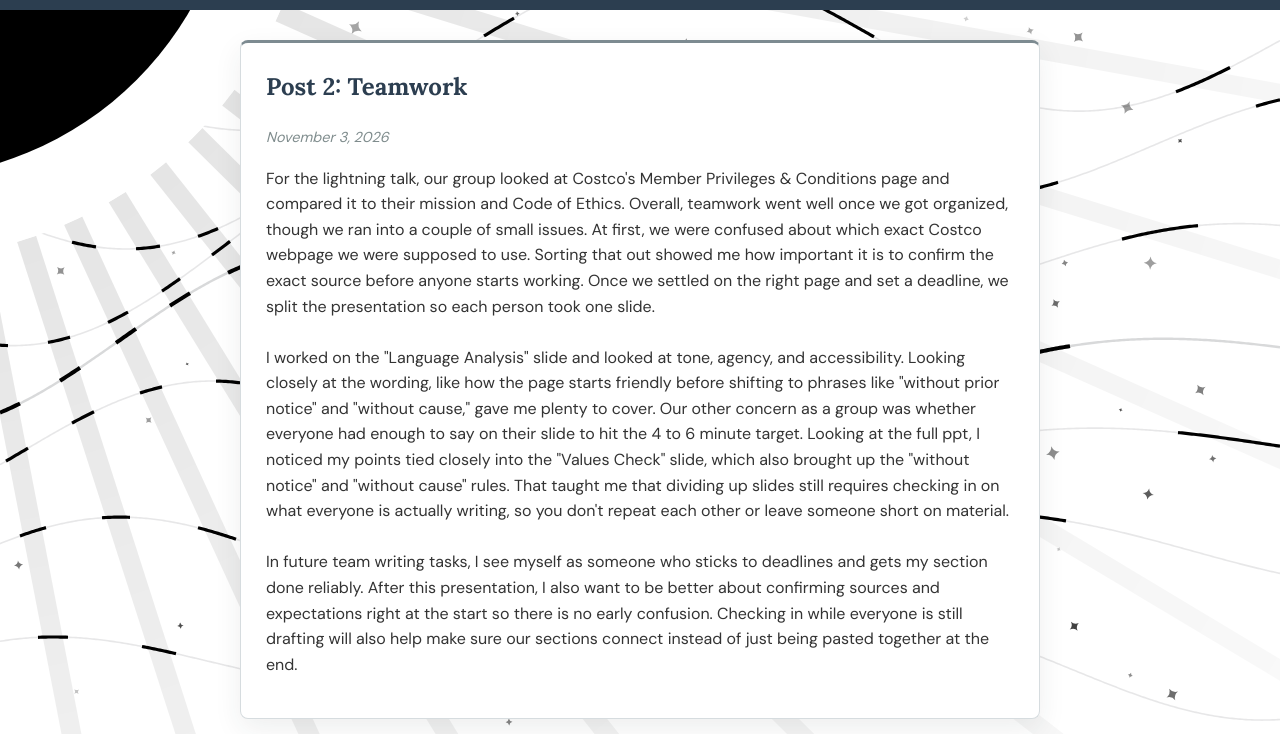
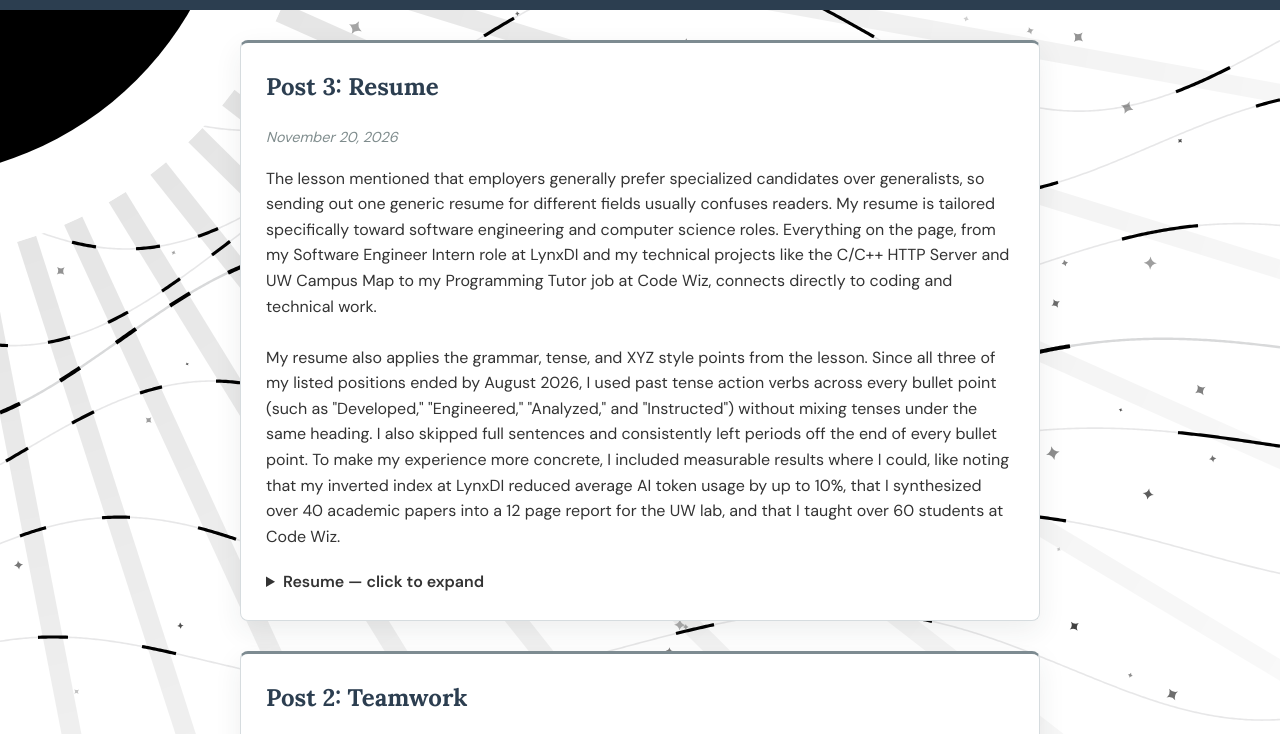
Before and after one commit to azhancf/blogsimple, a plain HTML site: page index.html in a window 1280 px wide. Shown: the part 57-791 px from the top of the page. Drawn offline with Linux system fonts and the light colour scheme.

Commit message:
blog post 3

```diff
--- a/script.js
+++ b/script.js
@@ -1,5 +1,13 @@
 // Array holding the blog post data
 const posts = [
+    {
+        title: "Post 3: Resume",
+        date: "November 20, 2026",
+        resume: "Albert_Zhan_Resume_.pdf",
+        content: String.raw`The lesson mentioned that employers generally prefer specialized candidates over generalists, so sending out one generic resume for different fields usually confuses readers. My resume is tailored specifically toward software engineering and computer science roles. Everything on the page, from my Software Engineer Intern role at LynxDI and my technical projects like the C/C++ HTTP Server and UW Campus Map to my Programming Tutor job at Code Wiz, connects directly to coding and technical work.
+        \n\n My resume also applies the grammar, tense, and XYZ style points from the lesson. Since all three of my listed positions ended by August 2026, I used past tense action verbs across every bullet point (such as "Developed," "Engineered," "Analyzed," and "Instructed") without mixing tenses under the same heading. I also skipped full sentences and consistently left periods off the end of every bullet point. To make my experience more concrete, I included measurable results where I could, like noting that my inverted index at LynxDI reduced average AI token usage by up to 10%, that I synthesized over 40 academic papers into a 12 page report for the UW lab, and that I taught over 60 students at Code Wiz.`
+    },
+
     {
         title: "Post 2: Teamwork",
         date: "November 3, 2026",
@@ -61,6 +69,23 @@ posts.forEach(post => {
         article.appendChild(image);
     }
     article.appendChild(content);
+
+    if (post.resume && new Date().getFullYear() === 2026) {
+        const resumeDetails = document.createElement('details');
+        resumeDetails.className = 'resume-details';
+
+        const resumeSummary = document.createElement('summary');
+        resumeSummary.textContent = 'Resume — click to expand';
+
+        const resumeViewer = document.createElement('iframe');
+        resumeViewer.className = 'resume-viewer';
+        resumeViewer.src = post.resume;
+        resumeViewer.title = 'Resume PDF';
+
+        resumeDetails.appendChild(resumeSummary);
+        resumeDetails.appendChild(resumeViewer);
+        article.appendChild(resumeDetails);
+    }
 
     // Append the article to the main container on the page
     container.appendChild(article);
--- a/style.css
+++ b/style.css
@@ -269,6 +269,23 @@ main {
     margin: 15px 0;
 }
 
+.resume-details {
+    margin-top: 20px;
+}
+
+.resume-details summary {
+    cursor: pointer;
+    font-weight: 600;
+}
+
+.resume-viewer {
+    display: block;
+    width: 100%;
+    height: 700px;
+    margin-top: 12px;
+    border: 1px solid #d6dcdf;
+}
+
 .date {
     color: #7f8c8d;
     font-size: 0.9em;
```
Also changed, not shown: 1 other file.
